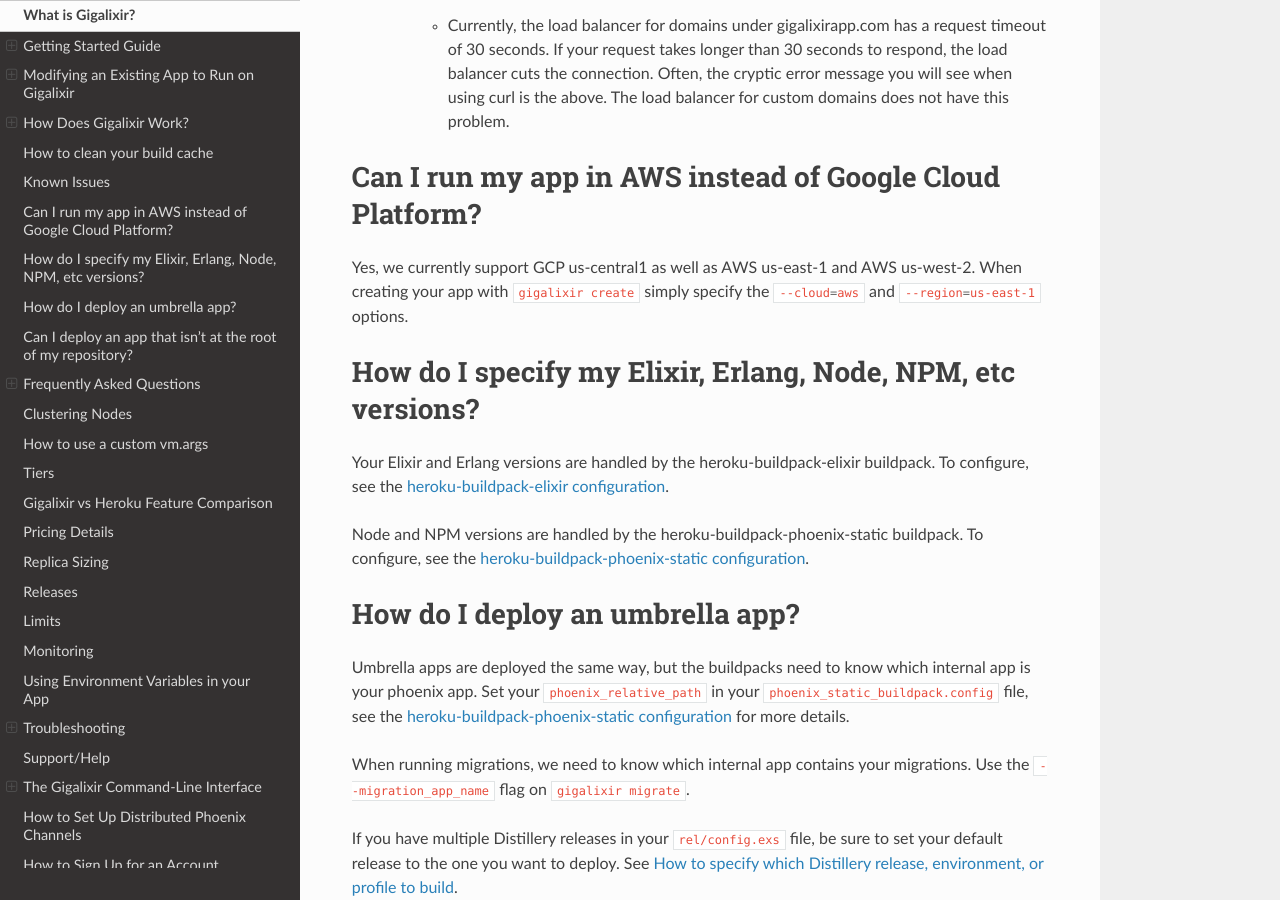
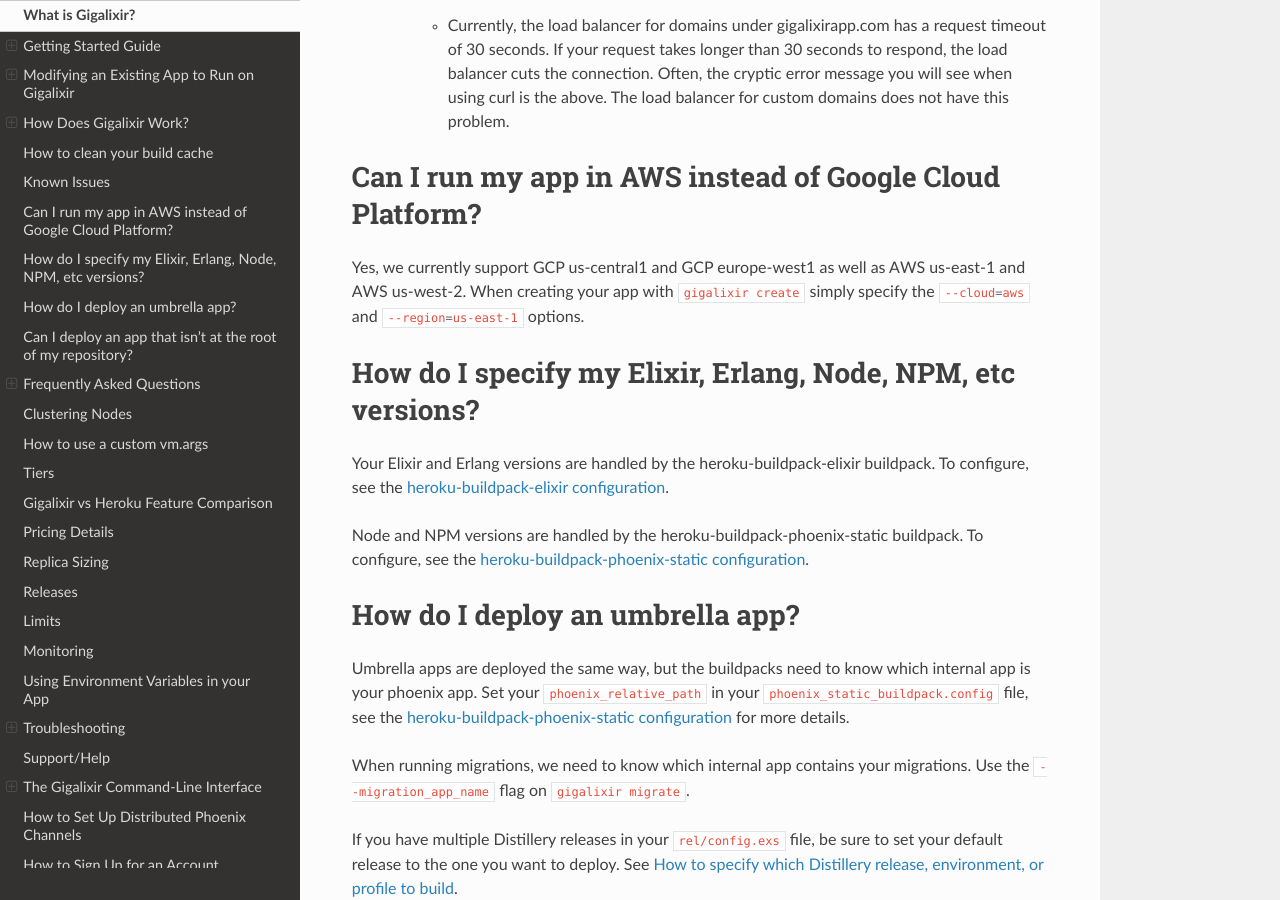
Before and after one commit to gigalixir/gigalixir-cli, a Sphinx documentation site: the page built from docs/source/main.rst, in a window 1280 px wide and 900 px high, scrolled down 11948 px. Built offline with Sphinx 7.4.7 and the Read the Docs theme 2.0.0, drawn with Linux system fonts in a browser that asks for light colours; some of the changed text lies outside the part shown.

Commit message:
docs mentioning europe.

```diff
--- a/docs/source/main.rst
+++ b/docs/source/main.rst
@@ -468,7 +468,7 @@ Known Issues
 Can I run my app in AWS instead of Google Cloud Platform?
 =========================================================
 
-Yes, we currently support GCP us-central1 as well as AWS us-east-1 and AWS us-west-2. When creating your app with :bash:`gigalixir create` simply specify the :bash:`--cloud=aws` and :bash:`--region=us-east-1` options.
+Yes, we currently support GCP us-central1 and GCP europe-west1 as well as AWS us-east-1 and AWS us-west-2. When creating your app with :bash:`gigalixir create` simply specify the :bash:`--cloud=aws` and :bash:`--region=us-east-1` options.
 
 How do I specify my Elixir, Erlang, Node, NPM, etc versions?
 ============================================================
@@ -2043,7 +2043,7 @@ Indices and Tables
 .. _`PaperTrail`: https://papertrailapp.com/
 .. _`Running Elixir and Phoenix projects on a cluster of nodes`: https://dockyard.com/blog/2016/01/28/running-elixir-and-phoenix-projects-on-a-cluster-of-nodes
 .. |signup details| replace:: Create an account using the following command. It will prompt you for your email address and password. You will have to confirm your email before continuing. Gigalixir's free tier does not require a credit card, but you will be limited to 1 instance with 0.2GB of memory and 1 postgresql database limited to 10,000 rows.
-.. |set up app for deploys| replace:: To create your app, run the following command. It will also set up a git remote. This must be run from within a git repository folder. An app name will be generated for you, but you can also optionally supply an app name if you wish using :bash:`gigalixir create -n $APP_NAME`. There is currently no way to change your app name once it is created. If you like, you can also choose which cloud provider and region using the :bash:`--cloud` and :bash:`--region` options. We currently support :bash:`gcp` in :bash:`us-central1` and :bash:`aws` in :bash:`us-east-1` or :bash:`us-west-2`.
+.. |set up app for deploys| replace:: To create your app, run the following command. It will also set up a git remote. This must be run from within a git repository folder. An app name will be generated for you, but you can also optionally supply an app name if you wish using :bash:`gigalixir create -n $APP_NAME`. There is currently no way to change your app name once it is created. If you like, you can also choose which cloud provider and region using the :bash:`--cloud` and :bash:`--region` options. We currently support :bash:`gcp` in :bash:`us-central1` or :bash:`europe-west1` and :bash:`aws` in :bash:`us-east-1` or :bash:`us-west-2`.
 .. _`The Twelve-Factor App's Config Factor`: https://12factor.net/config
 .. _`Herokuish`: https://github.com/gliderlabs/herokuish
 .. _`gigalixir-getting-started`: https://github.com/gigalixir/gigalixir-getting-started
```
